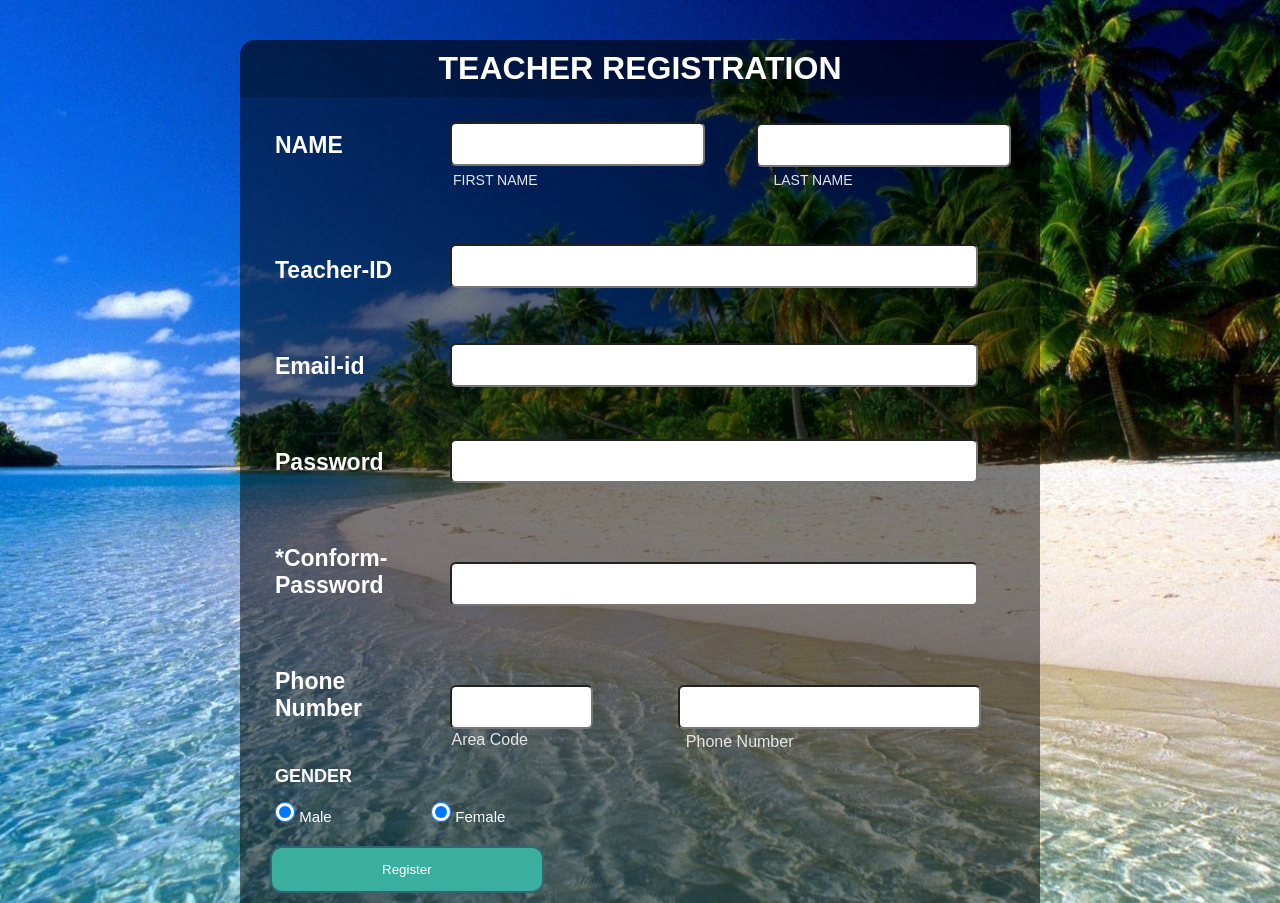
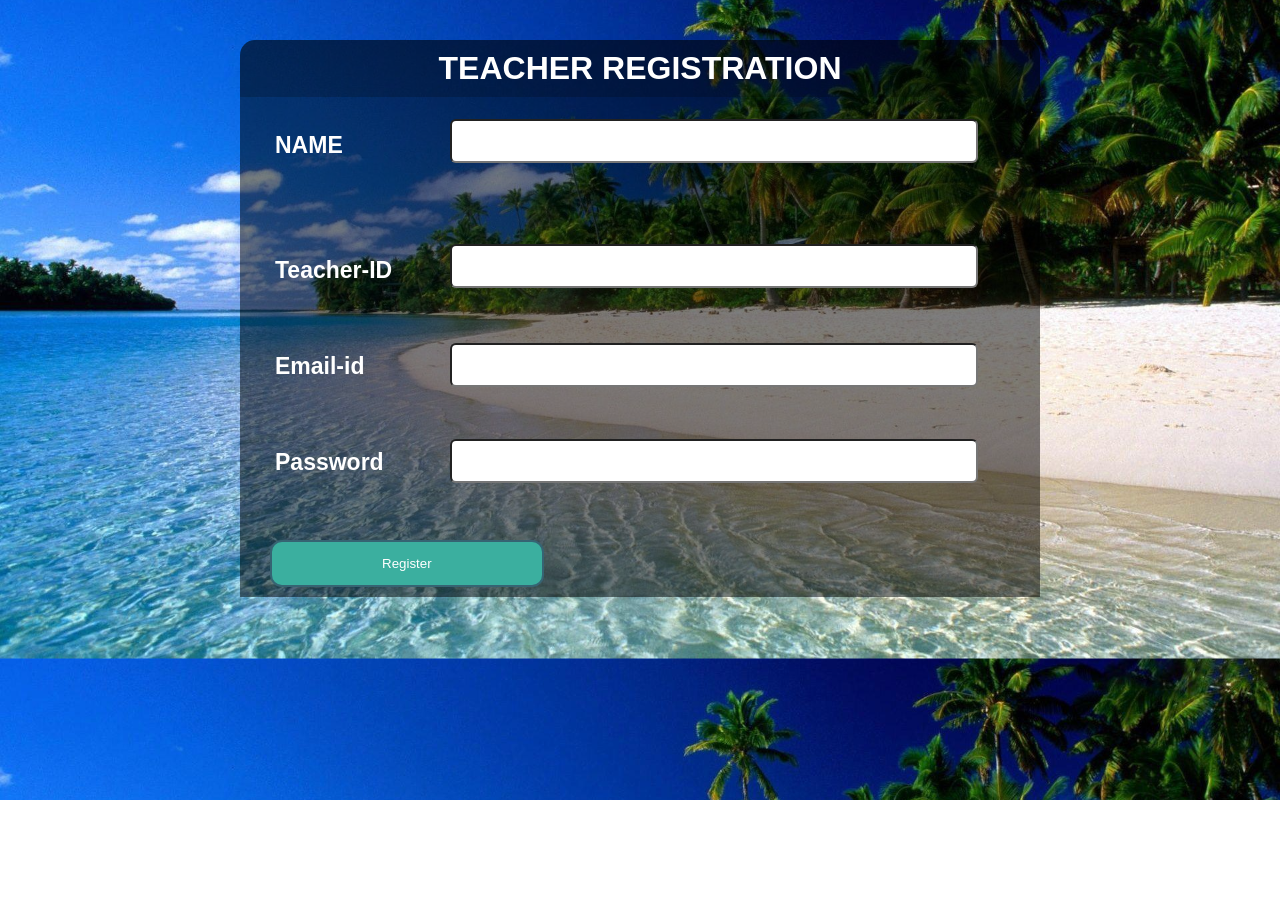
Before and after one commit to erpranavknigam/majorProject, a PHP site: page /teacher/teachers-signup.php in a window 1280 px wide. After the commit the page ends 800 px from the top, so only its background shows below. Run offline with PHP 8.4, Linux system fonts and the light colour scheme.

Commit message:
teacher registration

```diff
--- a/teacher/teachers-signup.php
+++ b/teacher/teachers-signup.php
@@ -54,40 +54,13 @@ form {
 .firstname {
     position: relative;
     left: 200px;
-    top: -37px;
+    top: -40px;
     line-height: 40px;
-    border-radius: 6px;
-    padding: 0 22px;
-    font-size: 16px;
-}
-
-.lastname {
-    position: relative;
-    left: 417px;
-    top: -80px;
-    line-height: 40px;
+    width: 480px;
     border-radius: 6px;
     padding: 0 22px;
     font-size: 16px;
     color: #555;
-}
-
-.firstlabel {
-    position: relative;
-    color: #E5E5E5;
-    text-transform: capitalize;
-    font-size: 14px;
-    left: 203px;
-    top: -45px;
-}
-
-.lastlabel {
-    position: relative;
-    color: #E5E5E5;
-    text-transform: capitalize;
-    font-size: 14px;
-    left: 175px;
-    top: -45px;
 }
 
 .username {
@@ -126,83 +99,6 @@ form {
     color: #555;
 }
 
-.conpassword {
-    position: relative;
-    left: 200px;
-    top: -37px;
-    line-height: 40px;
-    width: 480px;
-    border-radius: 6px;
-    padding: 0 22px;
-    font-size: 16px;
-    color: #555;
-}
-
-.code {
-    position: relative;
-    left: 200px;
-    top: -37px;
-    line-height: 40px;
-    width: 95px;
-    border-radius: 6px;
-    padding: 0 22px;
-    font-size: 16px;
-    color: #555;
-}
-
-.number {
-    position: relative;
-    left: 200px;
-    top: -37px;
-    line-height: 40px;
-    width: 255px;
-    border-radius: 6px;
-    padding: 0 22px;
-    font-size: 16px;
-    color: #555;
-}
-
-.area_code {
-    position: relative;
-    color: #E5E5E5;
-    text-transform: capitalize;
-    font-size: 16px;
-    left: 54px;
-    top: -4px;
-}
-
-.phone-number {
-    position: relative;
-    color: #E5E5E5;
-    text-transform: capitalize;
-    font-size: 16px;
-    left: -100px;
-    top: -2px;
-}
-
-#coustomer {
-    margin-left: 25px;
-    color: white;
-    font-size: 18px;
-}
-
-.radio {
-    display: inline-block;
-    padding-right: 70px;
-    font-size: 15px;
-    margin-left: 25px;
-    margin-top: 15px;
-    color: white;
-}
-
-.radio input {
-    width: 20px;
-    height: 20px;
-    border-radius: 50%;
-    cursor: pointer;
-    outline: none;
-}
-
 button {
     background-color: #3BAF9F;
     display: block;
@@ -230,13 +126,11 @@ button:hover {
 <body>
 	<div class="regform"><h1> TEACHER REGISTRATION </h1></div>
 	<div class="main">
-		<form action="connect.php" method="post">
+		<form id="main" method="post" action="<?php echo $_SERVER['PHP_SELF']; ?>">
 			<div id="name">
 				<h2 class="name">NAME</h2>
 				<input class="firstname" type="text" name="first_name"><br>
-				<label class="firstlabel">FIRST NAME</label>
-				<input class="lastname" type="text" name="last_name">
-				<label class="lastlabel">LAST NAME</label>
+
 			</div>
 
 			<h2 class="name">Teacher-ID</h2>
@@ -248,33 +142,42 @@ button:hover {
 			<h2 class="name">Password</h2>
 			<input class="password" type="text" name="password">
 
-			<h2 class="name">*Conform-Password</h2>
-			<input class="conpassword" type="text" name="conpassword">
 
-			<h2 class="name">Phone Number</h2>
-			<input class="code" type="text" name="area_code">
-			<lable class="area_code">Area Code</lable>
-			<input class="number" type="text" name="phone">
-			<label class="phone-number">Phone Number</label>
 
-			<h2 id="coustomer">GENDER</h2>
 
-			<label class="radio">
-				<input class="radio-one" type="radio" checked="checked" name="">
-				<span class="checkmark"></span>
-				Male
-				</label>
-				<label class="radio">
-					<input class="radio-two" type="radio" checked="checked" name="">
-					<span class="checkmark"></span>
-					Female
-				</label>
-
-					<button type="submit">Register</button>
+					<button type="submit" name="submit">Register</button>
 
 
 
 		</form>
+
+        <?php
+             if(isset($_POST['submit'])){
+                $Name = $_POST['first_name']??"";
+                $TeacherId = $_POST['username']??"";
+                $EmailId = $_POST['email']??"";
+                $Password = $_POST['password']??"";
+
+
+                $conn=mysqli_connect('localhost','root','','major');
+
+                $query="INSERT INTO `teacher`(`Teacher Id`, `Name`, `Email`, `Password`) VALUES ('$TeacherId','$Name','$EmailId','$Password')";
+                $run=mysqli_query($conn,$query);
+                if($run==True){
+              ?>
+                   <script>
+                     alert("Your are Registered Successfully");
+                   </script>
+                   <?php
+                }
+
+                  else{
+                      echo "Error: " .$run."<br>" .mysqli_error($conn);
+                  }
+              }
+
+        ?>
+
 	</div>
 </body>
 </html>
```
